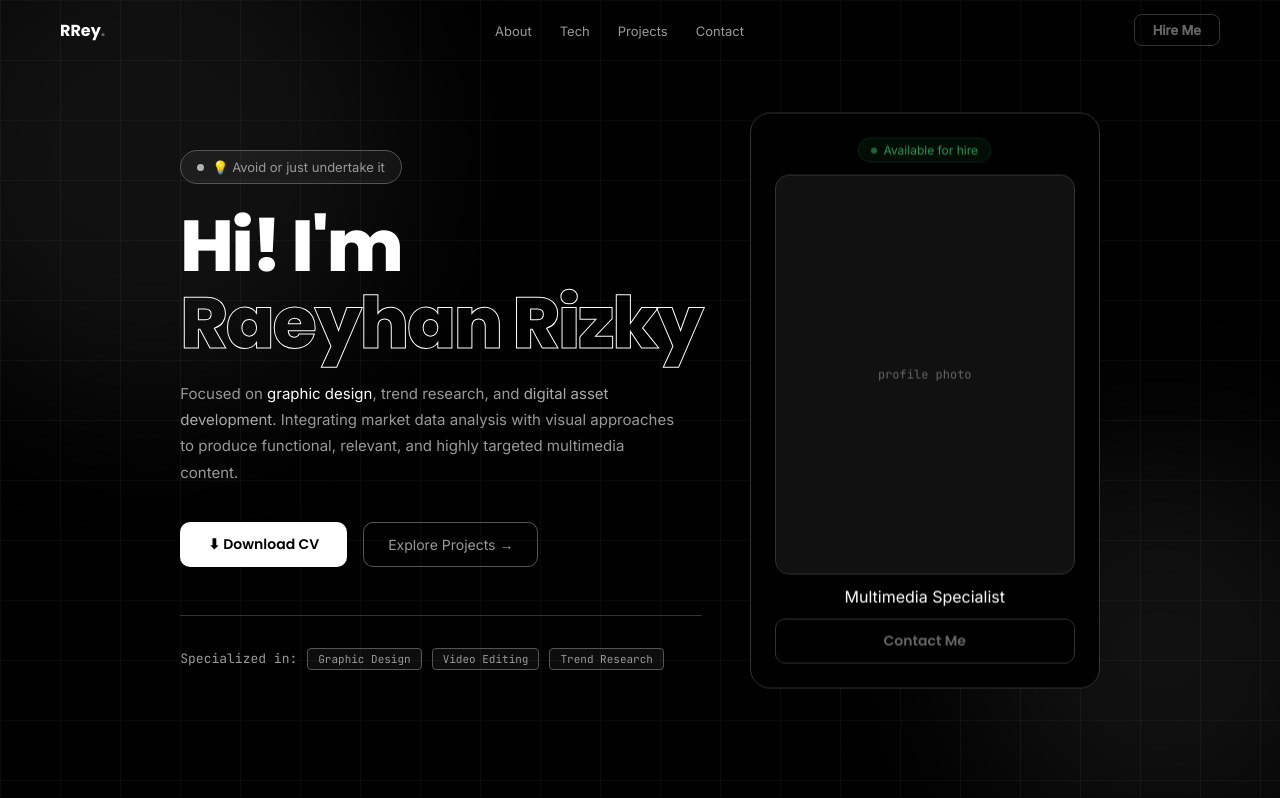
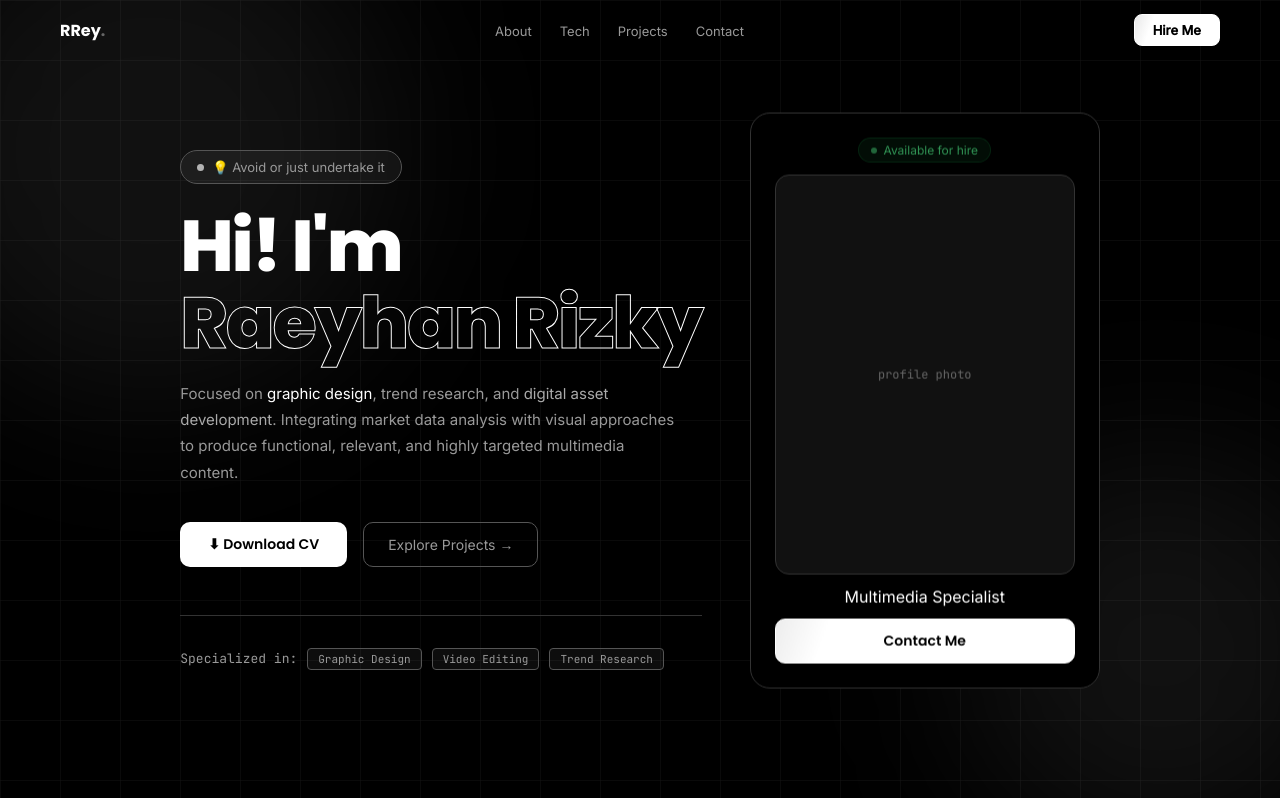
Before and after one commit to raeesaputro/Portfolio-Rae, a plain HTML site: page index.html in a window 1280 px wide. Shown: the top 798 px of the page. Drawn offline with Linux system fonts and the light colour scheme.

Commit message:
pokoknya adalah yang diubah

```diff
--- a/index.html
+++ b/index.html
@@ -269,17 +269,18 @@
             font-weight: 600;
             padding: 7px 18px;
             border-radius: 8px;
-            border: 1px solid #333333;
-            background-image: linear-gradient(110deg, #666666 35%, #ffffff 50%, #666666 75%, #666666);
+            color: #000000; /* Teks warna hitam */
+            border: 1px solid #ffffff;
+            /* Efek Kotak Bersinar (Putih dengan sapuan Perak) */
+            background-image: linear-gradient(110deg, #ffffff 35%, #cccccc 50%, #ffffff 75%, #ffffff);
             background-size: 200% 100%;
-            -webkit-background-clip: text;
-            -webkit-text-fill-color: transparent;
+            /* ATUR KECEPATAN DI SINI (Ubah 2s sesuai selera) */
             animation: shine 2s linear infinite;
-            transition: border-color .2s;
+            transition: transform .2s, border-color .2s;
         }
 
             .nav-cta:hover {
-                border-color: #ffffff;
+                transform: scale(1.05);
             }
 
         .nav-burger {
@@ -515,17 +516,18 @@
             font-weight: 600;
             font-size: 14px;
             text-align: center;
-            border: 1px solid #333333;
-            background-image: linear-gradient(110deg, #666666 35%, #ffffff 50%, #666666 75%, #666666);
+            color: #000000; /* Teks warna hitam */
+            border: 1px solid #ffffff;
+            /* Efek Kotak Bersinar (Putih dengan sapuan Perak) */
+            background-image: linear-gradient(110deg, #ffffff 35%, #cccccc 50%, #ffffff 75%, #ffffff);
             background-size: 200% 100%;
-            -webkit-background-clip: text;
-            -webkit-text-fill-color: transparent;
+            /* ATUR KECEPATAN DI SINI (Ubah 2s sesuai selera) */
             animation: shine 2s linear infinite;
-            transition: border-color .2s;
+            transition: transform .2s, border-color .2s;
         }
 
             .profile-cta:hover {
-                border-color: #ffffff;
+                transform: translateY(-3px);
             }
 
         /* ── ABOUT ── */
```
